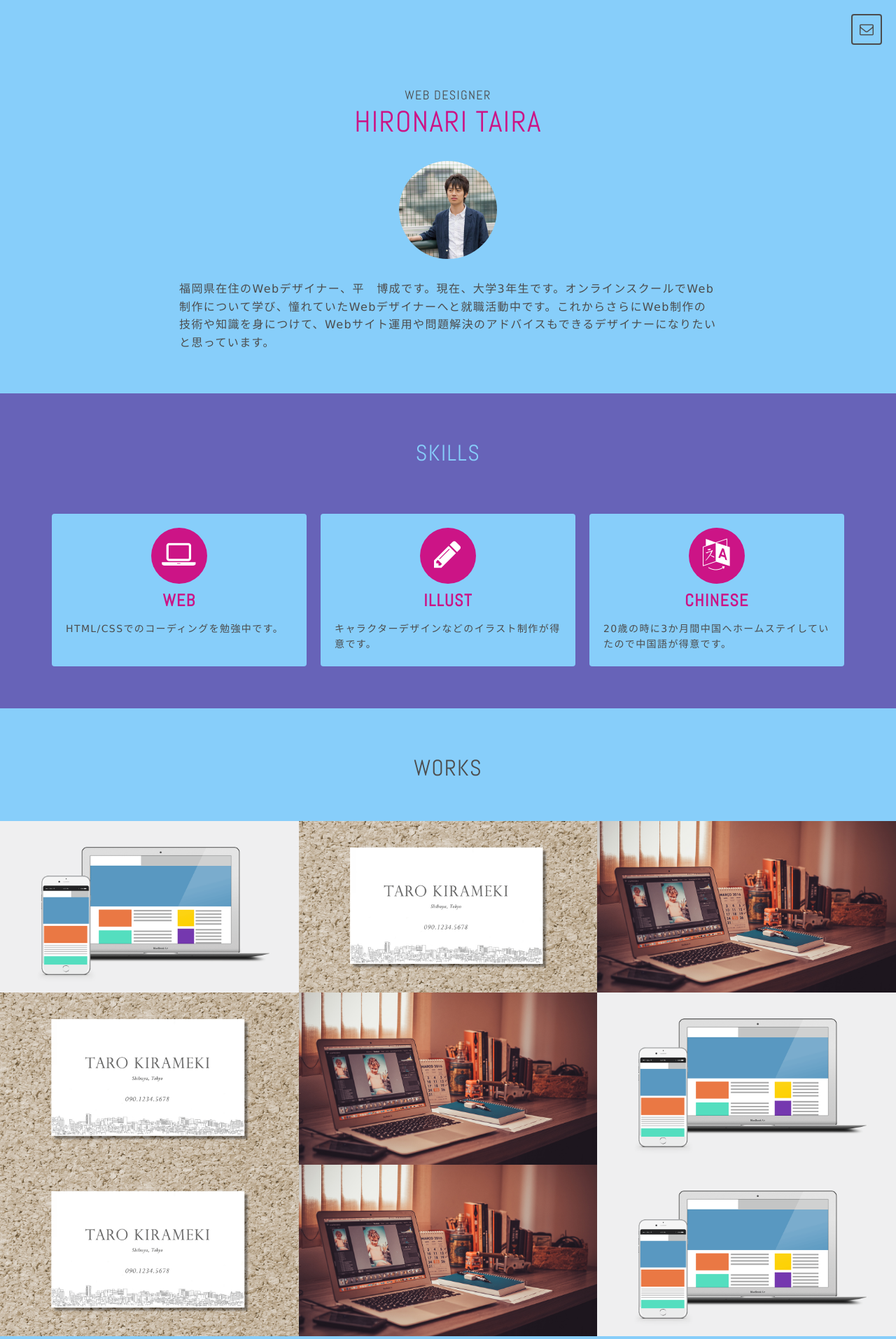
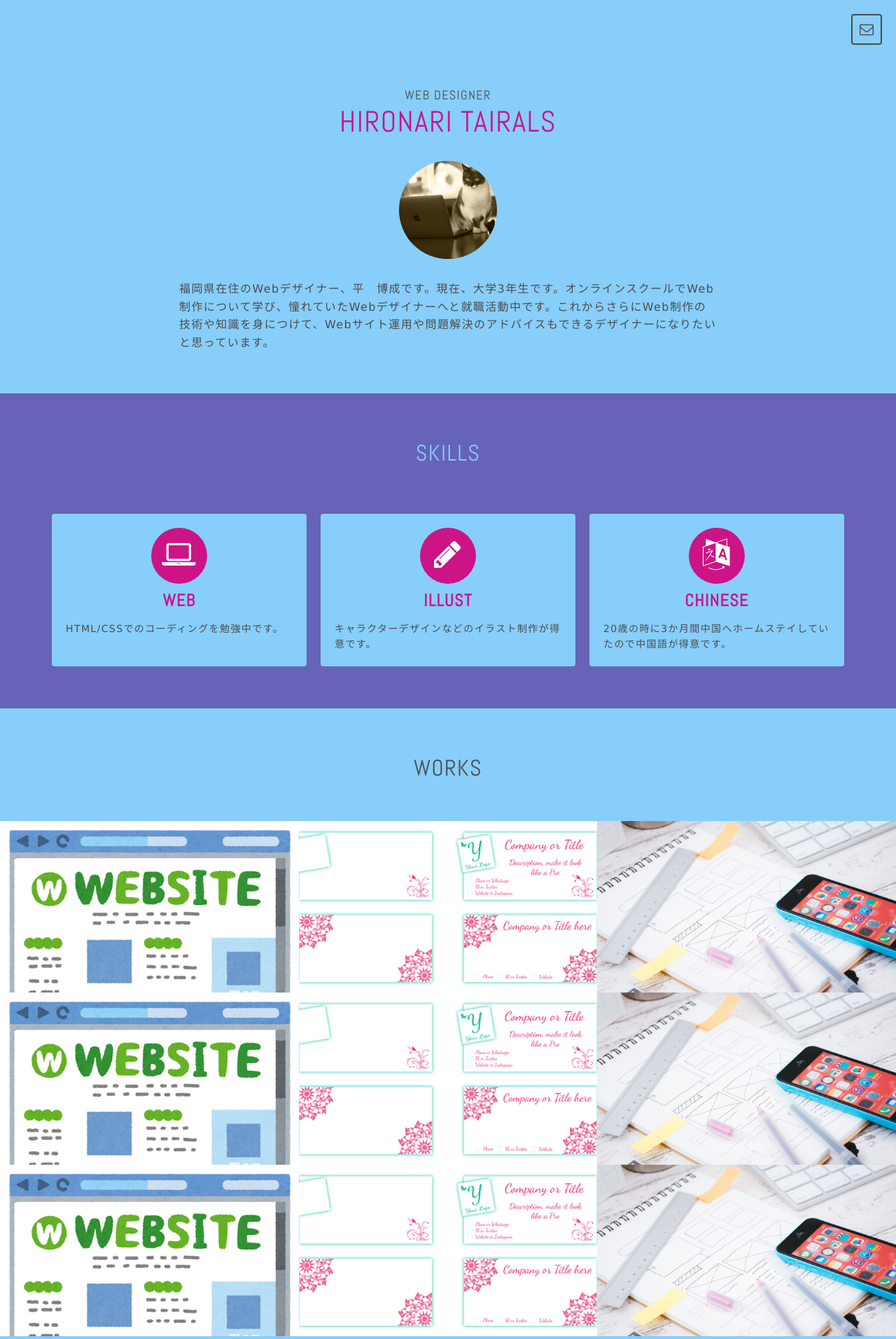
Before and after one commit to hironari-taira/hironari-taira.github.io, a plain HTML site: page index.html in a window 1280 px wide. Shown: the top 1913 px of the page at 70% size. Drawn offline with nearby package versions, Linux system fonts and the light colour scheme.

Commit message:
Lesson6 Kadai

```diff
--- a/index.html
+++ b/index.html
@@ -3,6 +3,7 @@
 
 <head>
     <meta charset="utf-8">
+    <meta name="viewport" content="width=device-width,initial-scale=1">
     <title>Web Designer - Hironari Taira</title>
     <meta name="description" content="Webデザイナー 平　博成のポートフォリオサイトです。福岡を中心に活動しています。">
     <meta name="keywords" content="Web, デザイン, デザイナー, ポートフォリオ, Web制作">
@@ -16,8 +17,8 @@
     <header>
         <a href="#contact" class="button-contact"><i aria-label="お問い合わせ" class="fa fa-envelope-o"></i></a>
         <div class="profile">
-            <h1 class="site-title abel uppercase text-center">Web Designer <span>Hironari Taira</span></h1>
-            <img src="./images/img_profile.jpg" alt="プロフィール写真" width="140" height="140" class="block-center profile-icon">
+            <h1 class="site-title abel uppercase text-center">Web Designer <span>Hironari Tairals</span></h1>
+            <img src="./images/profile_img.jpg" alt="プロフィール写真" width="140" height="140" class="block-center profile-icon">
             <p>福岡県在住のWebデザイナー、平　博成です。現在、大学3年生です。オンラインスクールでWeb制作について学び、憧れていたWebデザイナーへと就職活動中です。これからさらにWeb制作の技術や知識を身につけて、Webサイト運用や問題解決のアドバイスもできるデザイナーになりたいと思っています。</p>
         </div>
     </header>
@@ -49,10 +50,10 @@
             <h2 class="text-center">Works</h2>
             <div class="works-box">
                 <a href="#">
-                <img src="./images/img_work_site.png" alt="株式会社きらめき コーポレートサイト様 Webサイトデザイン">
+                <img src="./images/img_work2_web.jpg" alt="○○株式会社  Webサイトデザイン">
                 <div class="works-box-inner">
                     <div class="text-center">
-                        <h3>株式会社きらめき コーポレートサイト</h3>
+                        <h3>株式会社○○ コーポレートサイト</h3>
                         <small>2016.04.20</small>
                         <span class="button-readmore">Read More</span>
                     </div>
@@ -61,10 +62,10 @@
             </div>
             <div class="works-box">
                 <a href="#">
-                <img src="./images/img_work_card.jpg" alt="きらめき花子様 名刺デザイン">
+                <img src="./images/img_work3_card.jpg" alt="平　博成 名刺デザイン">
                 <div class="works-box-inner">
                     <div class="text-center">
-                        <h3>きらめき花子様 名刺</h3>
+                        <h3>平　博成 名刺</h3>
                         <small>2016.04.20</small>
                         <span class="button-readmore">Read More</span>
                     </div>
@@ -73,7 +74,7 @@
             </div>
             <div class="works-box">
                 <a href="#">
-                <img src="./images/img_work_blog.jpg" alt="WordPressオリジナルテーマ">
+                <img src="./images/img_work1_web.jpg" alt="WordPressオリジナルテーマ">
                 <div class="works-box-inner">
                     <div class="text-center">
                         <h3>ブログデザイン</h3>
@@ -85,10 +86,10 @@
             </div>
             <div class="works-box">
                 <a href="#">
-                <img src="./images/img_work_card.jpg" alt="きらめき花子様 名刺デザイン">
+                <img src="./images/img_work2_web.jpg" alt="○○株式会社  Webサイトデザイン">
                 <div class="works-box-inner">
                     <div class="text-center">
-                        <h3>きらめき花子様 名刺</h3>
+                        <h3>株式会社○○ コーポレートサイト</h3>
                         <small>2016.04.20</small>
                         <span class="button-readmore">Read More</span>
                     </div>
@@ -97,7 +98,19 @@
             </div>
             <div class="works-box">
                 <a href="#">
-                <img src="./images/img_work_blog.jpg" alt="WordPressオリジナルテーマ">
+                <img src="./images/img_work3_card.jpg" alt="平　博成 名刺デザイン">
+                <div class="works-box-inner">
+                    <div class="text-center">
+                        <h3>平　博成 名刺</h3>
+                        <small>2016.04.20</small>
+                        <span class="button-readmore">Read More</span>
+                    </div>
+                </div>
+            </a>
+            </div>
+            <div class="works-box">
+                <a href="#">
+                <img src="./images/img_work1_web.jpg" alt="WordPressオリジナルテーマ">
                 <div class="works-box-inner">
                     <div class="text-center">
                         <h3>ブログデザイン</h3>
@@ -109,10 +122,10 @@
             </div>
             <div class="works-box">
                 <a href="#">
-                <img src="./images/img_work_site.png" alt="株式会社きらめき コーポレートサイト様 Webサイトデザイン">
+                <img src="./images/img_work2_web.jpg" alt="○○株式会社  Webサイトデザイン">
                 <div class="works-box-inner">
                     <div class="text-center">
-                        <h3>株式会社きらめき コーポレートサイト</h3>
+                        <h3>株式会社○○ コーポレートサイト</h3>
                         <small>2016.04.20</small>
                         <span class="button-readmore">Read More</span>
                     </div>
@@ -121,10 +134,10 @@
             </div>
             <div class="works-box">
                 <a href="#">
-                <img src="./images/img_work_card.jpg" alt="きらめき花子様 名刺デザイン">
+                <img src="./images/img_work3_card.jpg" alt="平　博成 名刺デザイン">
                 <div class="works-box-inner">
                     <div class="text-center">
-                        <h3>きらめき花子様 名刺</h3>
+                        <h3>平　博成 名刺</h3>
                         <small>2016.04.20</small>
                         <span class="button-readmore">Read More</span>
                     </div>
@@ -133,22 +146,10 @@
             </div>
             <div class="works-box">
                 <a href="#">
-                <img src="./images/img_work_blog.jpg" alt="WordPressオリジナルテーマ">
+                <img src="./images/img_work1_web.jpg" alt="WordPressオリジナルテーマ">
                 <div class="works-box-inner">
                     <div class="text-center">
                         <h3>ブログデザイン</h3>
-                        <small>2016.04.20</small>
-                        <span class="button-readmore">Read More</span>
-                    </div>
-                </div>
-            </a>
-            </div>
-            <div class="works-box">
-                <a href="#">
-                <img src="./images/img_work_site.png" alt="株式会社きらめき コーポレートサイト様 Webサイトデザイン">
-                <div class="works-box-inner">
-                    <div class="text-center">
-                        <h3>株式会社きらめき コーポレートサイト</h3>
                         <small>2016.04.20</small>
                         <span class="button-readmore">Read More</span>
                     </div>
```
Also changed, not shown: css/style.scss (added), images/img_work1_web.jpg (added), images/img_work2_web.jpg (added), images/img_work3_card.jpg (added), images/profile_img.jpg (added).
